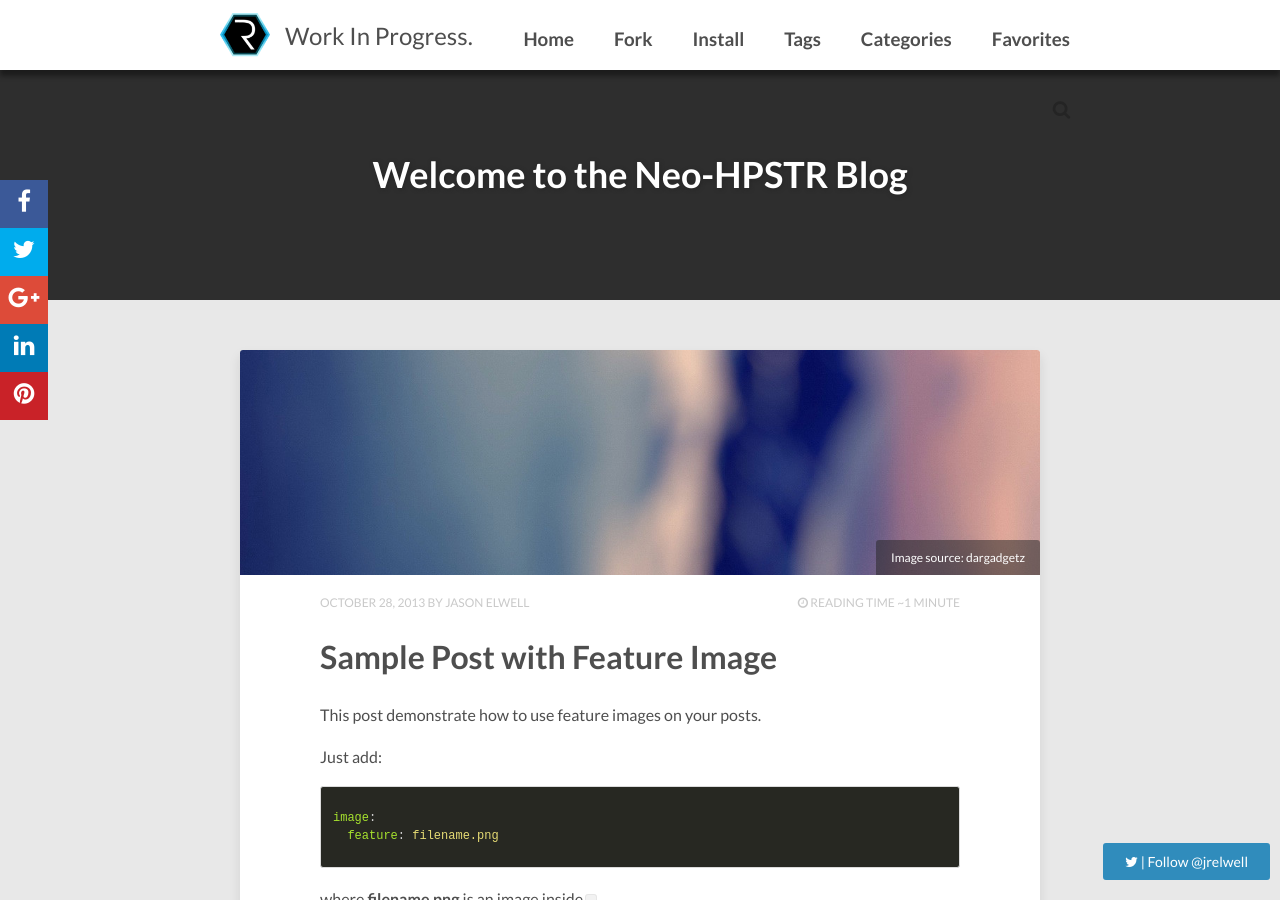
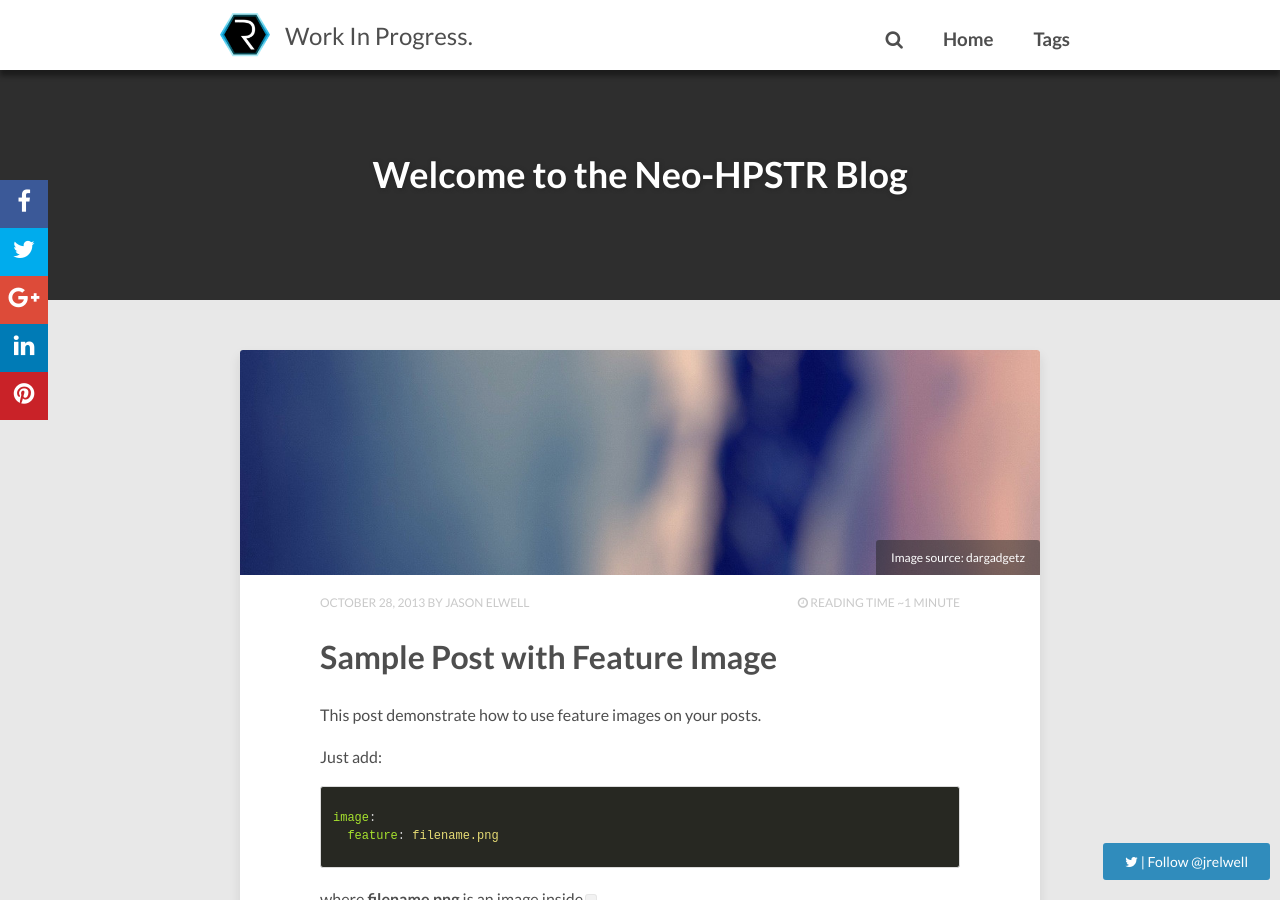
Before and after one commit to jrelwell/jekyll-blog, a Jekyll site: the page built from index.html, in a window 1280 px wide and 900 px high. Built offline with Jekyll 4.4.1, drawn with Linux system fonts in a browser that asks for light colours; nearby versions of some CDN libraries; the list of posts is cut into pages by our own code; comment, search, counter and statistics services are not loaded.

Commit message:
changes to nav

```diff
--- a/_config.yml
+++ b/_config.yml
@@ -17,22 +17,13 @@ logo:             images/logo.png # logo visible in the topbar
 menu:
   - title: 'Home'
     url: '/'
-  - title: 'Fork'
-    url: 'http://github.com/aron-bordin/neo-hpstr-jekyll-theme'
-  - title: 'Install'
-    url: '/theme-setup/'
   - title: 'Tags'
-    url: '/tags'
-  - title: 'Categories'
-    url: '/categories'
-    type: 'categories'
-  - title: 'Favorites'
-    url: '#'
-    submenu:
-      - title: 'Code Highlighter'
-        url: '/intro/code-highlighting-post/'
-      - title: 'Sample Post'
-        url: '/intro/sample-post/'
+    url: '/'
+ #   submenu:
+ #    - title: 'Code Highlighter'
+ #       url: '/intro/code-highlighting-post/'
+ #     - title: 'Sample Post'
+ #       url: '/intro/sample-post/'
 
 # Owner/author information
 owner:
```
